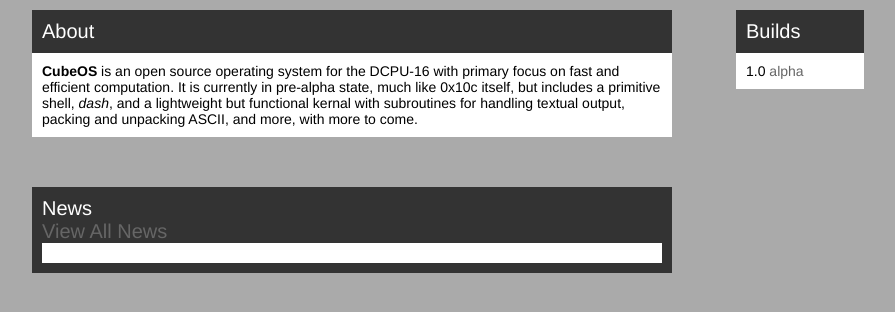
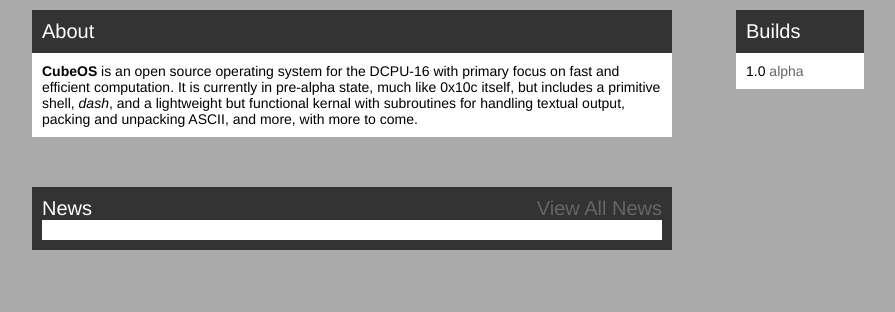
Before and after one commit to cubeOS/cubeos.github.com, a PHP site: page / in a window 1280 px wide. Shown: the part 309-621 px from the top of the page, without its empty margins (288-1183 px from the left). Run offline with PHP 8.4, Linux system fonts and the light colour scheme; some libraries are stand-ins or nearby versions.

Commit message:
updated css

```diff
--- a/css/styles.css
+++ b/css/styles.css
@@ -63,6 +63,10 @@
 	margin-right: 10%;
 }
 
+.r {
+	float: right;
+}
+
 /*
 
 	----- POSTS -----
```
